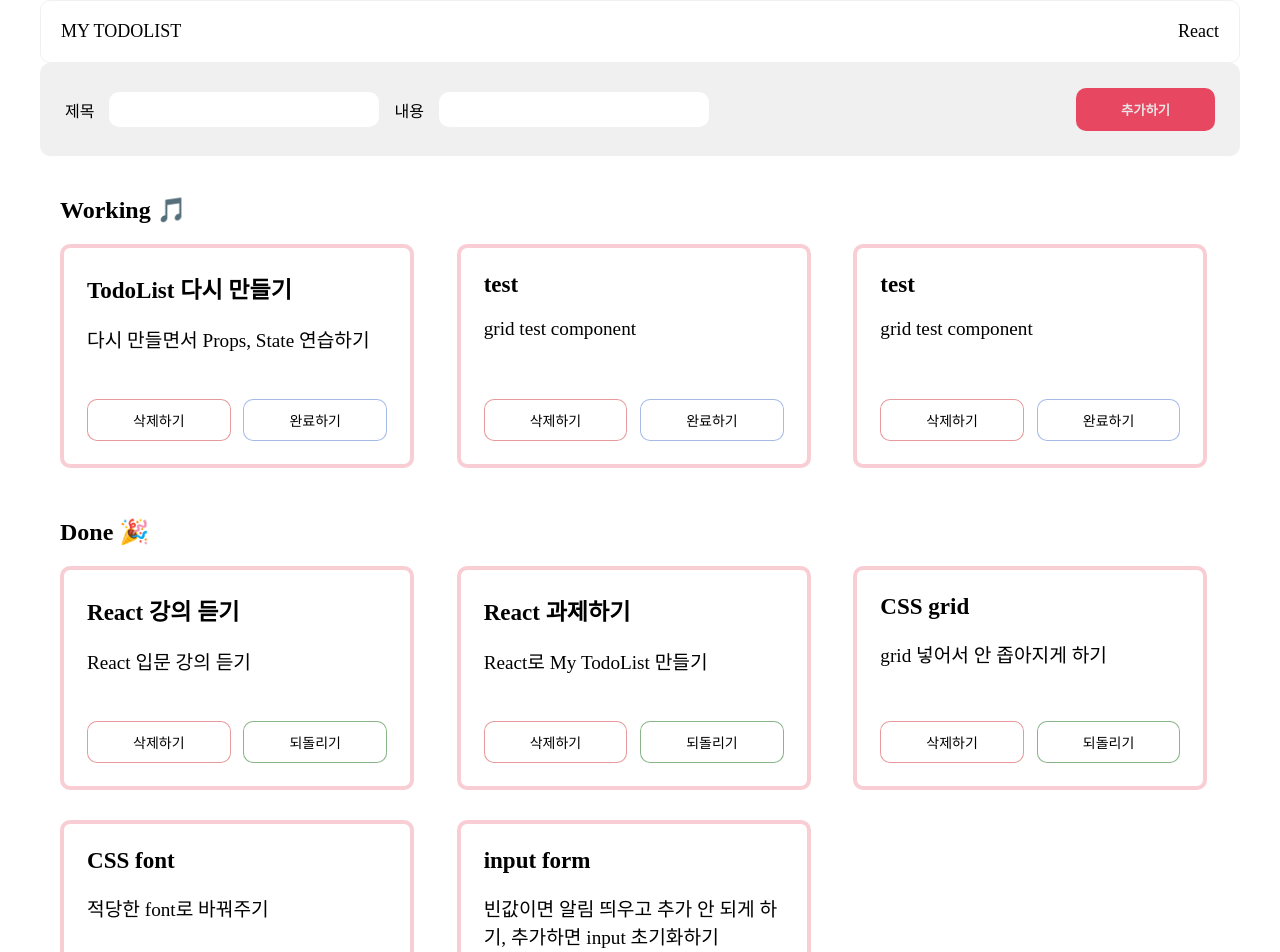
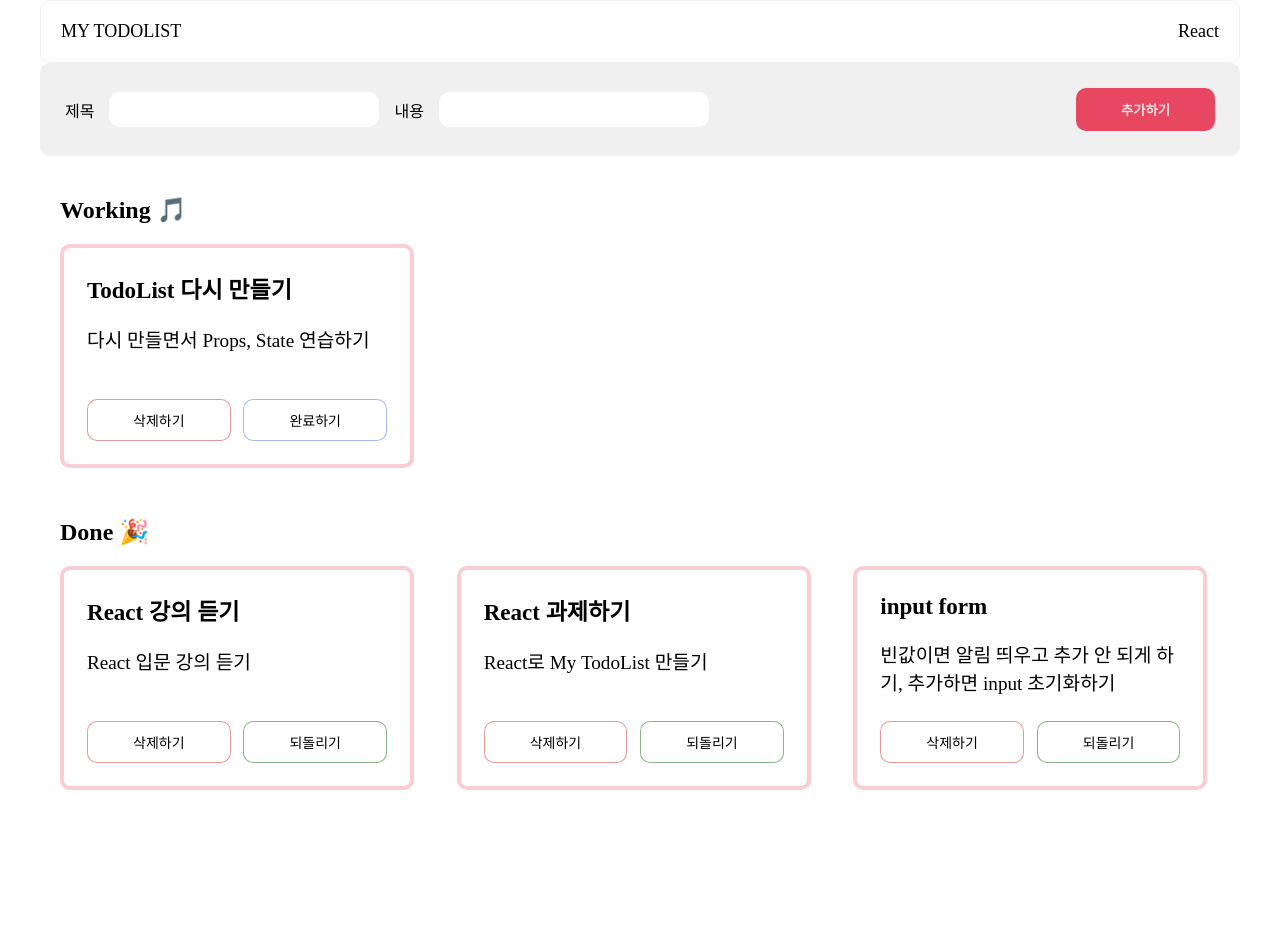
Before and after one commit to gitjaeran/react-study, a React (Create React App) app in the folder 06_todolist/: page / in a window 1280 px wide. Shown: the top 952 px of the page. After the commit the page ends 840 px from the top, so only its background shows below. Built offline with nearby package versions, Linux system fonts and the light colour scheme; a web font is replaced by a local one.

Commit message:
key값 변경 - new Date() 사용

```diff
--- a/06_todolist/src/App.jsx
+++ b/06_todolist/src/App.jsx
@@ -10,11 +10,7 @@ function App() {
     {id: 1, title: "React 강의 듣기", contents: "React 입문 강의 듣기", isDone: true},
     {id: 2, title: "React 과제하기", contents: "React로 My TodoList 만들기", isDone: true},
     {id: 3, title: "TodoList 다시 만들기", contents: "다시 만들면서 Props, State 연습하기", isDone: false},
-    {id: 4, title: "CSS grid", contents: "grid 넣어서 안 좁아지게 하기", isDone: true},
-    {id: 5, title: "CSS font", contents: "적당한 font로 바꿔주기", isDone: true},
-    {id: 5, title: "input form", contents: "빈값이면 알림 띄우고 추가 안 되게 하기, 추가하면 input 초기화하기", isDone: true},
-    {id: 6, title: "test", contents: "grid test component", isDone: false},
-    {id: 7, title: "test", contents: "grid test component", isDone: false},
+    {id: 4, title: "input form", contents: "빈값이면 알림 띄우고 추가 안 되게 하기, 추가하면 input 초기화하기", isDone: true},
   ])
 
   return (
--- a/06_todolist/src/components/InputForm.jsx
+++ b/06_todolist/src/components/InputForm.jsx
@@ -20,7 +20,7 @@ const InputForm = ({todoList, setTodoList}) => {
       alert('제목과 내용을 입력해주세요!')
     } else {
       newTodo = {
-      id: todoList.length + 1,
+      id: new Date().getTime().toString(16),
       title,
       contents,
       isDone: false,
@@ -30,6 +30,7 @@ const InputForm = ({todoList, setTodoList}) => {
   }
 
     setTodoList([...todoList, newTodo])
+    console.log(newTodo.id)
   }
 
   return (
```
